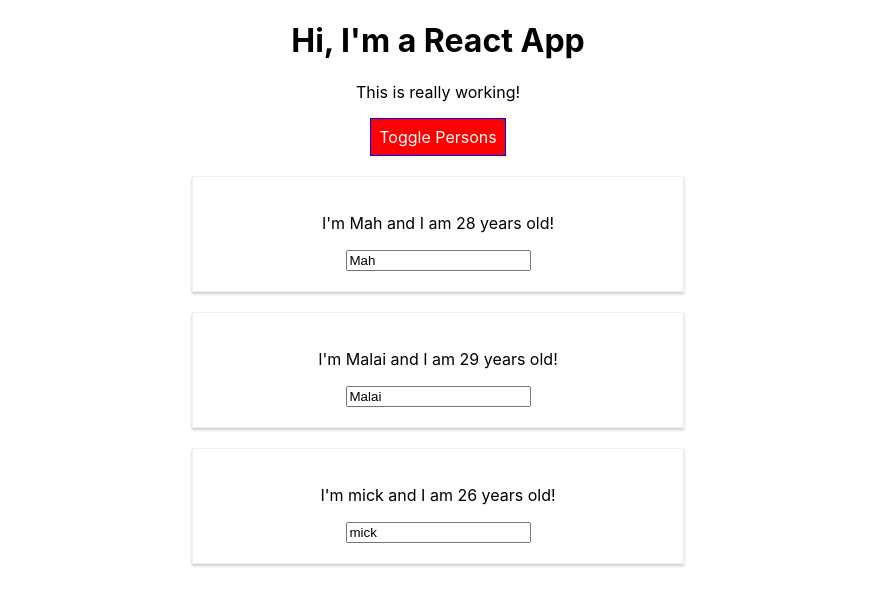
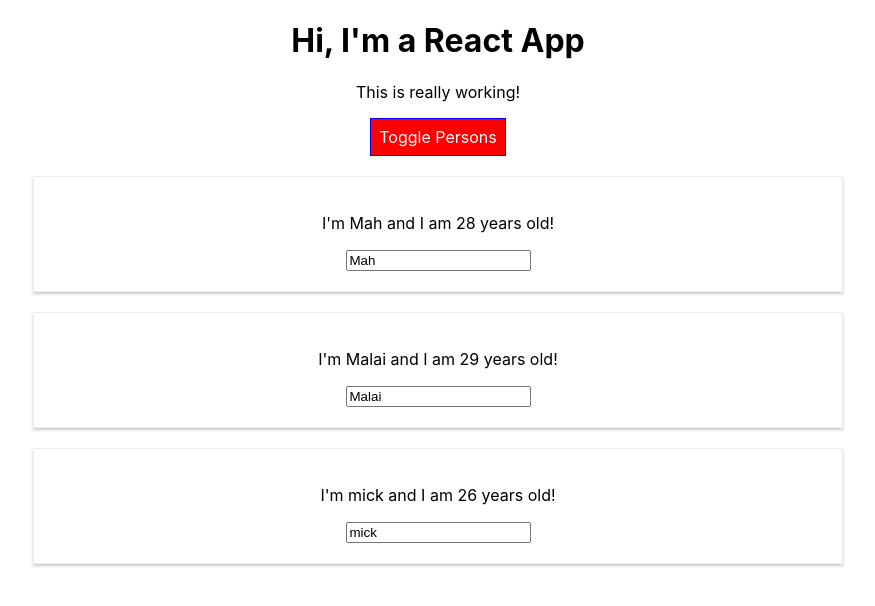
Before and after one commit to gkmaheshkrish/react-app-demo, a React (Create React App) app: page / in a window 1280 px wide. Shown: the top 606 px of the page, without its empty margins (202-1077 px from the left). Built offline with nearby package versions, Linux system fonts and the light colour scheme.

Commit message:
Runnung npm run eject command

```diff
--- a/src/App.js
+++ b/src/App.js
@@ -1,6 +1,5 @@
 import React, { Component } from 'react';
 import './App.css';
-import Radium, {StyleRoot} from 'radium';
 import Person from './Person/Person';
 
 class App extends Component {
@@ -52,11 +51,7 @@
       font: 'inherit',
       border: '1px solid blue',
       padding: '8px',
-      cursor: 'pointer',
-      ':hover':{
-        backgroundColor:'lightgreen',
-        color:'black'
-      }
+      cursor: 'pointer'
     };
 
     let persons = null;
@@ -75,10 +70,7 @@
         </div>
       );
       style.backgroundColor="red";
-      style[':hover']={
-        backgroundColor:'salmon',
-        color:'black'
-      }
+
     }
     const classes=[];
     if(this.state.persons.length<=2){
@@ -88,7 +80,7 @@
       classes.push('bold');
     }
     return (
-      <StyleRoot><div className="App">
+      <div className="App">
       <h1>Hi, I'm a React App</h1>
       <p className={classes.join(' ')}>This is really working!</p>
       <button
@@ -96,9 +88,8 @@
         onClick={this.togglePersonsHandler}>Toggle Persons</button>
       {persons}
     </div>
-  </StyleRoot>
       );
   }
 }
 
-export default Radium(App);
+export default App;
--- a/src/Person/Person.js
+++ b/src/Person/Person.js
@@ -1,15 +1,10 @@
 import React from 'react';
-import Radium from 'radium';
 import './Person.css';
 
 const person = ( props ) => {
-    const style = {
-        '@media (min-width: 500px)':{
-                width: '450px'
-            }
-        };
+
     return (
-        <div className="Person" style={style}>
+        <div className="Person" >
             <p onClick={props.click}>I'm {props.name} and I am {props.age} years old!</p>
             <p>{props.children}</p>
             <input type="text" onChange={props.changed} value={props.name} />
@@ -17,4 +12,4 @@
     )
 };
 
-export default Radium(person);
+export default person;
```
